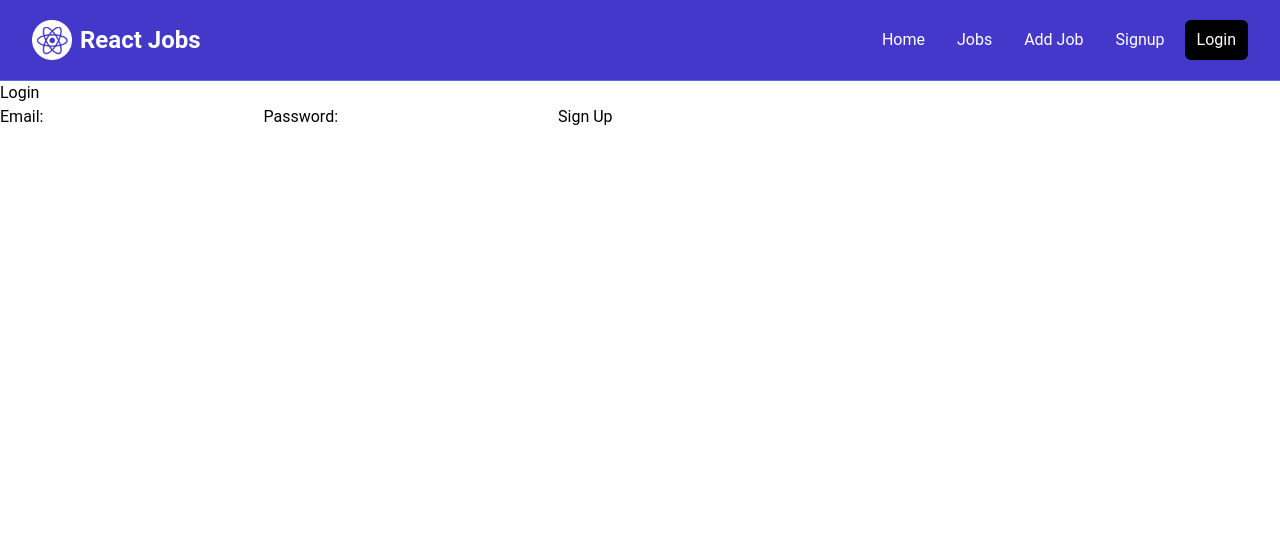
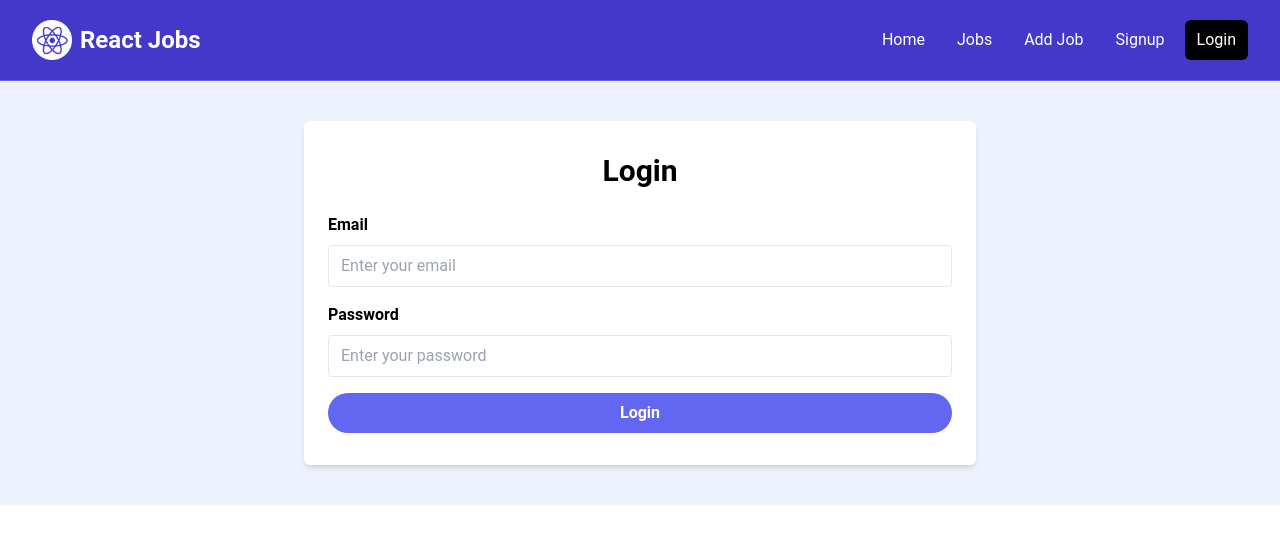
Before and after one commit to SehwinderSingh/coding-marathon-2, a React (Vite) app in the folder frontend-simplified/: page /login in a window 1280 px wide. Shown: the top 544 px of the page. Built offline with nearby package versions, Linux system fonts and the light colour scheme.

Commit message:
final change

```diff
--- a/frontend-simplified/src/pages/Login.jsx
+++ b/frontend-simplified/src/pages/Login.jsx
@@ -1,39 +1,85 @@
-import { useState } from 'react';
+import { useState } from "react";
+
 const LoginPage = () => {
-    const [email, setEmail] = useState('');
-    const [password, setPassword] = useState('');
-    const [error, setError] = useState('');
+    const [email, setEmail] = useState("");
+    const [password, setPassword] = useState("");
+    const [error, setError] = useState("");
+    const [success, setSuccess] = useState("");
 
-    const handleSubmit = async (e) => {
+    const handleSubmit = (e) => {
         e.preventDefault();
-        if (password !== confirmPassword) {
-            setError('Passwords do not match');
-        } else {
-            setError('');
+
+        if (!email || !password) {
+            setError("Please enter email and password");
+            return;
         }
+
+        setError("");
+        setSuccess("Login Successful");
+
+        const loginUser = {
+            email,
+            password,
+        };
+
+        console.log("Login data:", loginUser);
     };
 
     return (
-        <div className='Login'>
-            <h2>Login</h2>
+        <section className="bg-indigo-50">
+            <div className="container m-auto max-w-2xl py-10">
+                <div className="bg-white px-6 py-8 shadow-md rounded-md">
+                    <h2 className="text-3xl text-center font-semibold mb-6">
+                        Login
+                    </h2>
+
                     <form onSubmit={handleSubmit}>
+                        <div className="mb-4">
+                            <label className="block font-bold mb-2">
+                                Email
+                            </label>
 
-                <label>Email:</label>
                             <input
-                    type='email'
+                                type="email"
+                                className="border rounded w-full py-2 px-3"
+                                placeholder="Enter your email"
                                 value={email}
                                 onChange={(e) => setEmail(e.target.value)}
+                                required
                             />
-                <label>Password:</label>
+                        </div>
+
+                        <div className="mb-4">
+                            <label className="block font-bold mb-2">
+                                Password
+                            </label>
+
                             <input
-                    type='password'
+                                type="password"
+                                className="border rounded w-full py-2 px-3"
+                                placeholder="Enter your password"
                                 value={password}
                                 onChange={(e) => setPassword(e.target.value)}
+                                required
                             />
-                {error && <p>{error}</p>}
-                <button type='submit'>Sign Up</button>
+                        </div>
+
+                        {error && (
+                            <p className="text-red-500 mb-4">
+                                {error}
+                            </p>
+                        )}
+
+                        <button
+                            type="submit"
+                            className="bg-indigo-500 hover:bg-indigo-600 text-white font-bold py-2 px-4 rounded-full w-full"
+                        >
+                            Login
+                        </button>
                     </form>
                 </div>
+            </div>
+        </section>
     );
 };
 
--- a/frontend-simplified/src/pages/SignupPage.jsx
+++ b/frontend-simplified/src/pages/SignupPage.jsx
@@ -8,9 +8,7 @@ const SignupPage = () => {
     const [phoneNumber, setPhoneNumber] = useState("");
     const [gender, setGender] = useState("");
     const [dateOfBirth, setDateOfBirth] = useState("");
-    const [street, setStreet] = useState("");
     const [city, setCity] = useState("");
-    const [zipCode, setZipCode] = useState("");
     const [error, setError] = useState("");
 
     const handleSubmit = (e) => {
@@ -50,7 +48,7 @@ const SignupPage = () => {
 
                     <form onSubmit={handleSubmit}>
                         <div className="mb-4">
-                            <label className="block font-bold mb-2">Name</label>
+                            <label className="block font-bold ">Name</label>
                             <input
                                 type="text"
                                 className="border rounded w-full py-2 px-3"
@@ -61,7 +59,7 @@ const SignupPage = () => {
                         </div>
 
                         <div className="mb-4">
-                            <label className="block font-bold mb-2">Email</label>
+                            <label className="block font-bold ">Email</label>
                             <input
                                 type="email"
                                 className="border rounded w-full py-2 px-3"
@@ -133,34 +131,12 @@ const SignupPage = () => {
                         </div>
 
                         <div className="mb-4">
-                            <label className="block font-bold mb-2">Street</label>
-                            <input
-                                type="text"
-                                className="border rounded w-full py-2 px-3"
-                                value={street}
-                                onChange={(e) => setStreet(e.target.value)}
-                                required
-                            />
-                        </div>
-
-                        <div className="mb-4">
                             <label className="block font-bold mb-2">City</label>
                             <input
                                 type="text"
                                 className="border rounded w-full py-2 px-3"
                                 value={city}
                                 onChange={(e) => setCity(e.target.value)}
-                                required
-                            />
-                        </div>
-
-                        <div className="mb-4">
-                            <label className="block font-bold mb-2">Zip Code</label>
-                            <input
-                                type="text"
-                                className="border rounded w-full py-2 px-3"
-                                value={zipCode}
-                                onChange={(e) => setZipCode(e.target.value)}
                                 required
                             />
                         </div>
```
Lines whose indentation alone changed are shown as unchanged.
